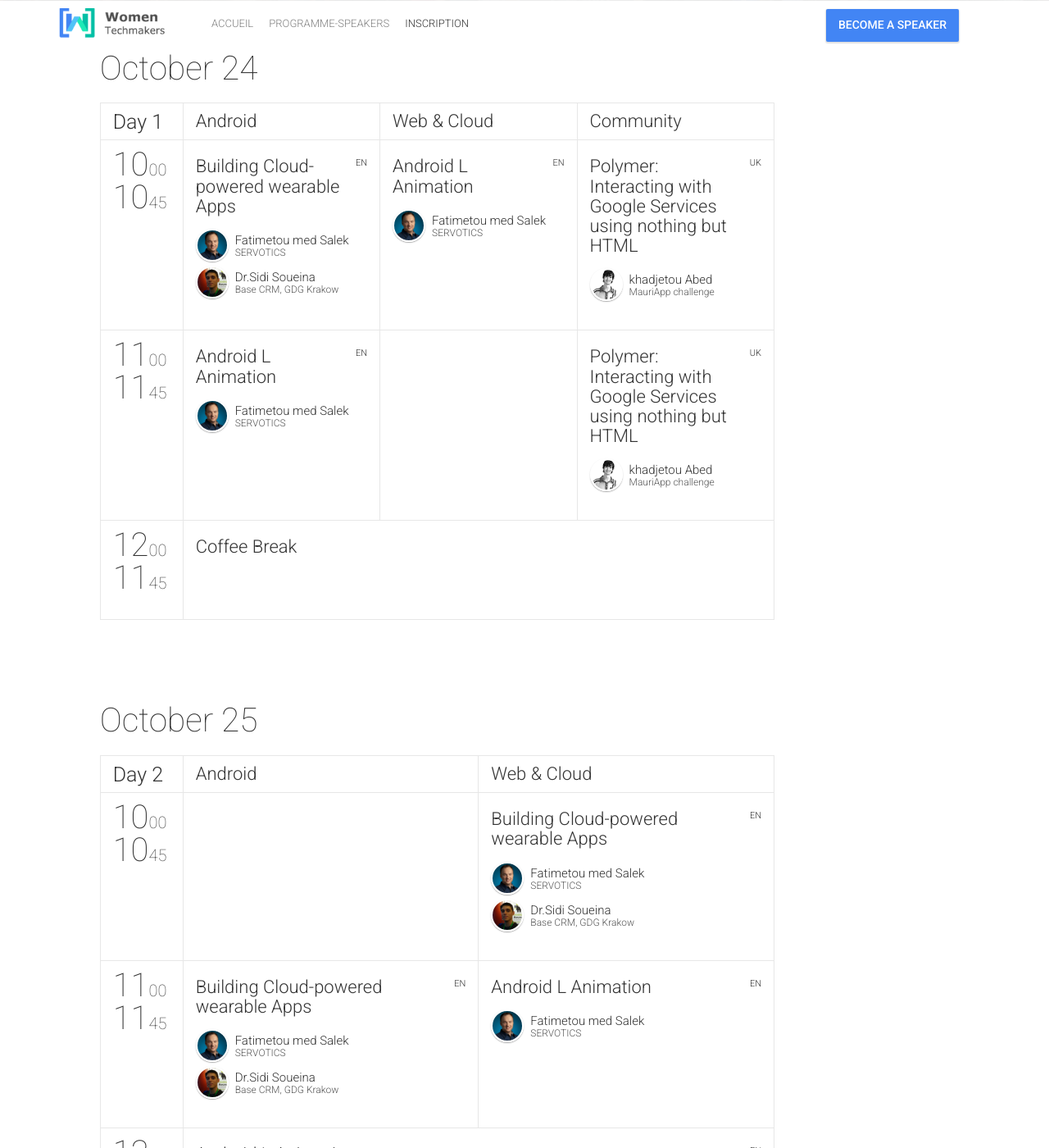
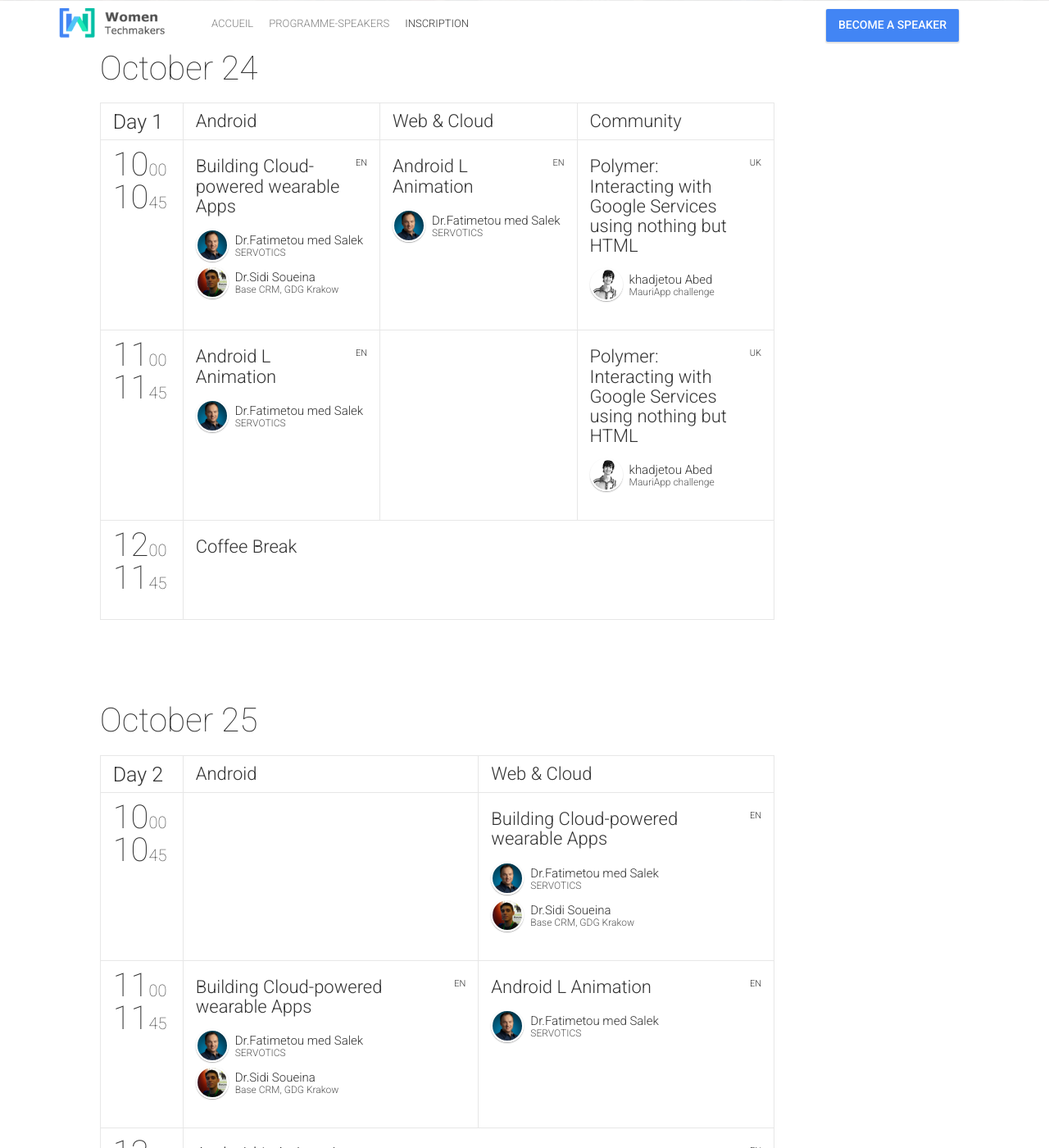
Before and after one commit to gdg-nouakchott/womentechmakers, a Jekyll site: the page built from schedule.html, in a window 1280 px wide and 1400 px high, scrolled down 425 px. Shown: the whole window at 82% size. Built offline with Jekyll 4.4.1, drawn with Linux system fonts in a browser that asks for light colours; nearby versions of some CDN libraries; comment, search, counter and statistics services are not loaded; some of the changed text lies outside the part shown.

```diff
--- a/_data/speakers.yml
+++ b/_data/speakers.yml
@@ -11,7 +11,7 @@
     - {name: "google-plus", link: "https://plus.google.com/+DawidOstrowski/"}
 -
   id: 4
-  name: "Fatimetou"
+  name: "Dr.Fatimetou"
   surname: " med Salek"
   company: "SERVOTICS "
   title: "Directrice générale"
```
